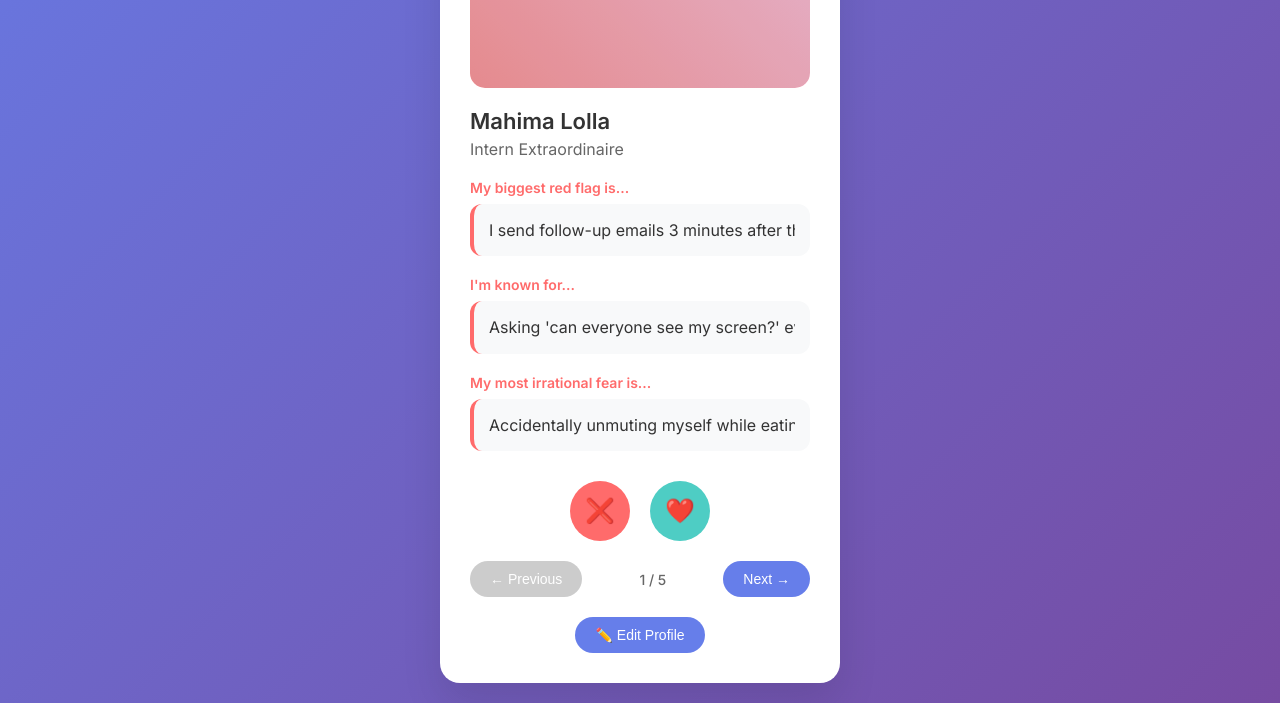
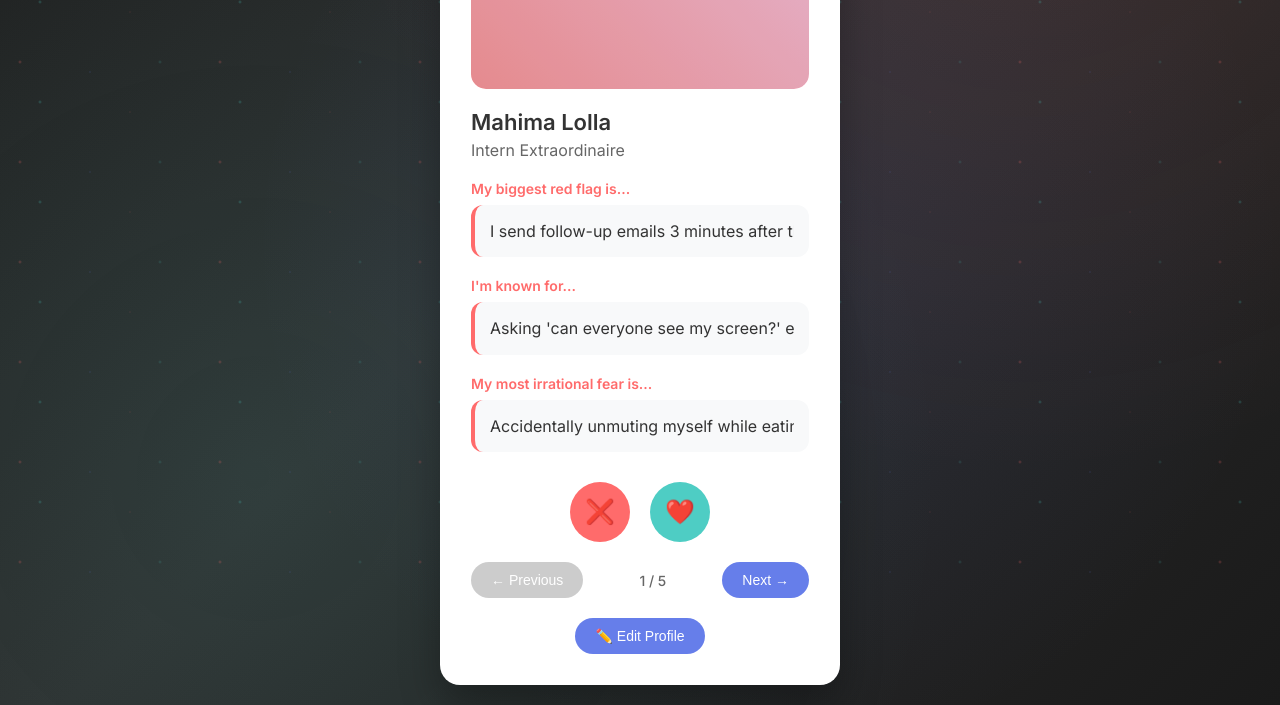
Before and after one commit to mahimalolla/BarbarianIntros, a plain HTML site: page index.html in a window 1280 px wide. Shown: the part 443-1148 px from the top of the page. Drawn offline with Linux system fonts and the light colour scheme.

Commit message:
Update index.html

```diff
--- a/index.html
+++ b/index.html
@@ -15,23 +15,77 @@
 
         body {
             font-family: 'Inter', sans-serif;
-            background: linear-gradient(135deg, #667eea 0%, #764ba2 100%);
+            background: linear-gradient(135deg, #1a1a1a 0%, #2d2d2d 50%, #1a1a1a 100%);
             min-height: 100vh;
             display: flex;
             justify-content: center;
             align-items: center;
             padding: 20px;
+            position: relative;
+            overflow: hidden;
+        }
+
+        body::before {
+            content: '';
+            position: absolute;
+            top: 0;
+            left: 0;
+            right: 0;
+            bottom: 0;
+            background: radial-gradient(circle at 20% 80%, rgba(255, 107, 107, 0.1) 0%, transparent 50%),
+                        radial-gradient(circle at 80% 20%, rgba(78, 205, 196, 0.1) 0%, transparent 50%),
+                        radial-gradient(circle at 40% 40%, rgba(102, 126, 234, 0.1) 0%, transparent 50%);
+            animation: backgroundShift 10s ease-in-out infinite;
+        }
+
+        body::after {
+            content: '';
+            position: absolute;
+            top: 0;
+            left: 0;
+            right: 0;
+            bottom: 0;
+            background-image:
+                radial-gradient(2px 2px at 20px 30px, rgba(255, 107, 107, 0.3), transparent),
+                radial-gradient(2px 2px at 40px 70px, rgba(78, 205, 196, 0.3), transparent),
+                radial-gradient(1px 1px at 90px 40px, rgba(102, 126, 234, 0.3), transparent),
+                radial-gradient(1px 1px at 130px 80px, rgba(255, 107, 107, 0.2), transparent),
+                radial-gradient(2px 2px at 160px 30px, rgba(78, 205, 196, 0.2), transparent);
+            background-repeat: repeat;
+            background-size: 200px 100px;
+            animation: sparkle 8s linear infinite;
+        }
+
+        @keyframes sparkle {
+            0% { transform: translateY(0px); }
+            100% { transform: translateY(-200px); }
+        }
+
+        @keyframes backgroundShift {
+            0%, 100% {
+                background: radial-gradient(circle at 20% 80%, rgba(255, 107, 107, 0.1) 0%, transparent 50%),
+                            radial-gradient(circle at 80% 20%, rgba(78, 205, 196, 0.1) 0%, transparent 50%),
+                            radial-gradient(circle at 40% 40%, rgba(102, 126, 234, 0.1) 0%, transparent 50%);
+            }
+            50% {
+                background: radial-gradient(circle at 80% 20%, rgba(255, 107, 107, 0.1) 0%, transparent 50%),
+                            radial-gradient(circle at 20% 80%, rgba(78, 205, 196, 0.1) 0%, transparent 50%),
+                            radial-gradient(circle at 60% 60%, rgba(102, 126, 234, 0.1) 0%, transparent 50%);
+            }
         }
 
         .app-container {
             background: white;
             border-radius: 20px;
             padding: 30px;
-            box-shadow: 0 20px 40px rgba(0,0,0,0.1);
+            box-shadow: 0 20px 40px rgba(0,0,0,0.3);
             max-width: 400px;
             width: 100%;
             position: relative;
             overflow: hidden;
+            z-index: 10;
+            backdrop-filter: blur(10px);
+            border: 1px solid rgba(255,255,255,0.1);
         }
 
         .header {
@@ -181,9 +235,14 @@
             border-radius: 12px;
             border-left: 4px solid #ff6b6b;
             font-weight: 400;
+            word-wrap: break-word;
+            white-space: normal;
+            overflow-wrap: break-word;
+            min-height: 50px;
         }
 
-        .prompt-answer input {
+        .prompt-answer input,
+        .prompt-answer textarea {
             width: 100%;
             border: none;
             background: transparent;
@@ -191,6 +250,16 @@
             color: #333;
             outline: none;
             font-family: 'Inter', sans-serif;
+            word-wrap: break-word;
+            white-space: normal;
+            overflow-wrap: break-word;
+            resize: none;
+            min-height: 20px;
+        }
+
+        .prompt-answer textarea {
+            resize: vertical;
+            min-height: 40px;
         }
 
         .prompt-answer input::placeholder {
@@ -599,19 +668,19 @@
             if (currentProfile.dataset.profile !== 'mahima') return;
 
             editMode = !editMode;
-            const inputs = currentProfile.querySelectorAll('.prompt-answer input');
+            const textInputs = currentProfile.querySelectorAll('.prompt-answer input, .prompt-answer textarea');
             const saveBtn = document.getElementById('saveBtn');
             const editBtn = document.querySelector('.edit-btn');
 
             if (editMode) {
-                inputs.forEach(input => {
+                textInputs.forEach(input => {
                     input.disabled = false;
                     input.parentElement.classList.add('editable');
                 });
                 saveBtn.style.display = 'inline-block';
                 editBtn.textContent = '❌ Cancel';
             } else {
-                inputs.forEach(input => {
+                textInputs.forEach(input => {
                     input.disabled = true;
                     input.parentElement.classList.remove('editable');
                 });
@@ -668,7 +737,7 @@
         updateProfile();
 
         // Initialize Mahima's inputs as disabled
-        const mahimaInputs = document.querySelectorAll('[data-profile="mahima"] .prompt-answer input');
+        const mahimaInputs = document.querySelectorAll('[data-profile="mahima"] .prompt-answer input, [data-profile="mahima"] .prompt-answer textarea');
         mahimaInputs.forEach(input => {
             input.disabled = true;
         });
```
